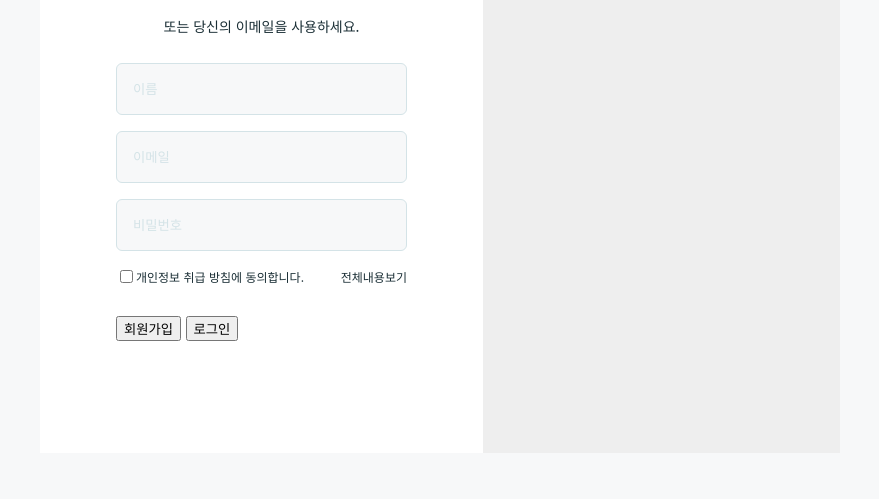
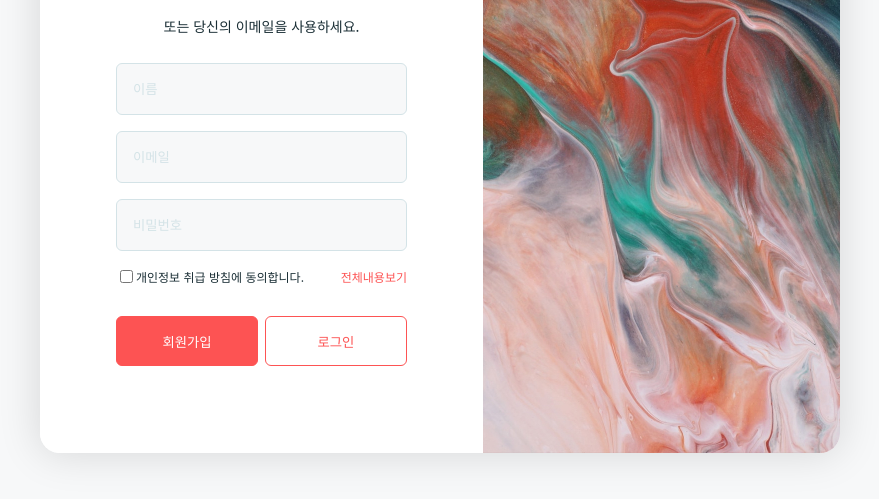
Before and after one commit to minuboba35/UI-login, a plain HTML site: page index.html in a window 1280 px wide. Shown: the part 247-746 px from the top of the page, without its empty margins (200-1079 px from the left). Drawn offline with Linux system fonts and the light colour scheme; some icons are missing.

Commit message:
1차 작업 완료

```diff
--- a/css/main.css
+++ b/css/main.css
@@ -20,6 +20,8 @@ body {
   height: 600px;
   background-color: #fff;
   display: flex;
+  border-radius: 20px;
+  box-shadow: 0px 0px 40px 2px rgba(0, 0, 0, 0.13);
 }
 
 .contents {
@@ -30,12 +32,17 @@ body {
   flex-direction: column;
   padding: 70px 76px;
   box-sizing: border-box;
+  border-top-left-radius: 20px;
+  border-bottom-left-radius: 20px;
 }
 
 .photo {
   width: 357px;
   height: 600px;
+  background: url(../img/bg.jpg) no-repeat;
   background-color: #eee;
+  border-top-right-radius: 20px;
+  border-bottom-right-radius: 20px;
 }
 
 /* top */
@@ -63,6 +70,12 @@ body {
   padding: 8px;
   border-radius: 50%;
   border: 1px solid #1a2e35;
+  transition: all 0.3s;
+}
+
+.top .social a:hover {
+  background-color: #1a2e35;
+  color: #fff;
 }
 
 .top p {
@@ -105,4 +118,21 @@ body {
 
 .agree a {
   display: flex;
+  color: #fd5353;
 }
+
+.btns {
+  display: flex;
+  align-items: center;
+  justify-content: space-between;
+}
+
+.btn_fill {
+  background-color: #fd5353;
+  color: #fff;
+}
+
+.btn_line {
+  background-color: #fff;
+  color: #fd5353;
+}
--- a/css/reset.css
+++ b/css/reset.css
@@ -140,4 +140,14 @@ a {
 
 input:focus {
   outline: none;
+  box-shadow: 0px 0px 10px 2px rgba(0, 0, 0, 0.08);
 }
+
+button {
+  width: 142px;
+  height: 50px;
+  text-align: center;
+  border-radius: 6px;
+  border: 1px solid #fd5353;
+  cursor: pointer;
+}
--- a/index.html
+++ b/index.html
@@ -45,14 +45,14 @@
               </div>
 
               <div class="btns">
-                <input type="submit" value="회원가입" />
-                <input type="submit" value="로그인" />
+                <button class="btn_fill">회원가입</button>
+                <button class="btn_line">로그인</button>
               </div>
             </form>
           </div>
         </div>
 
-        <div class="photo">사진</div>
+        <div class="photo"></div>
       </div>
     </div>
   </body>
```
